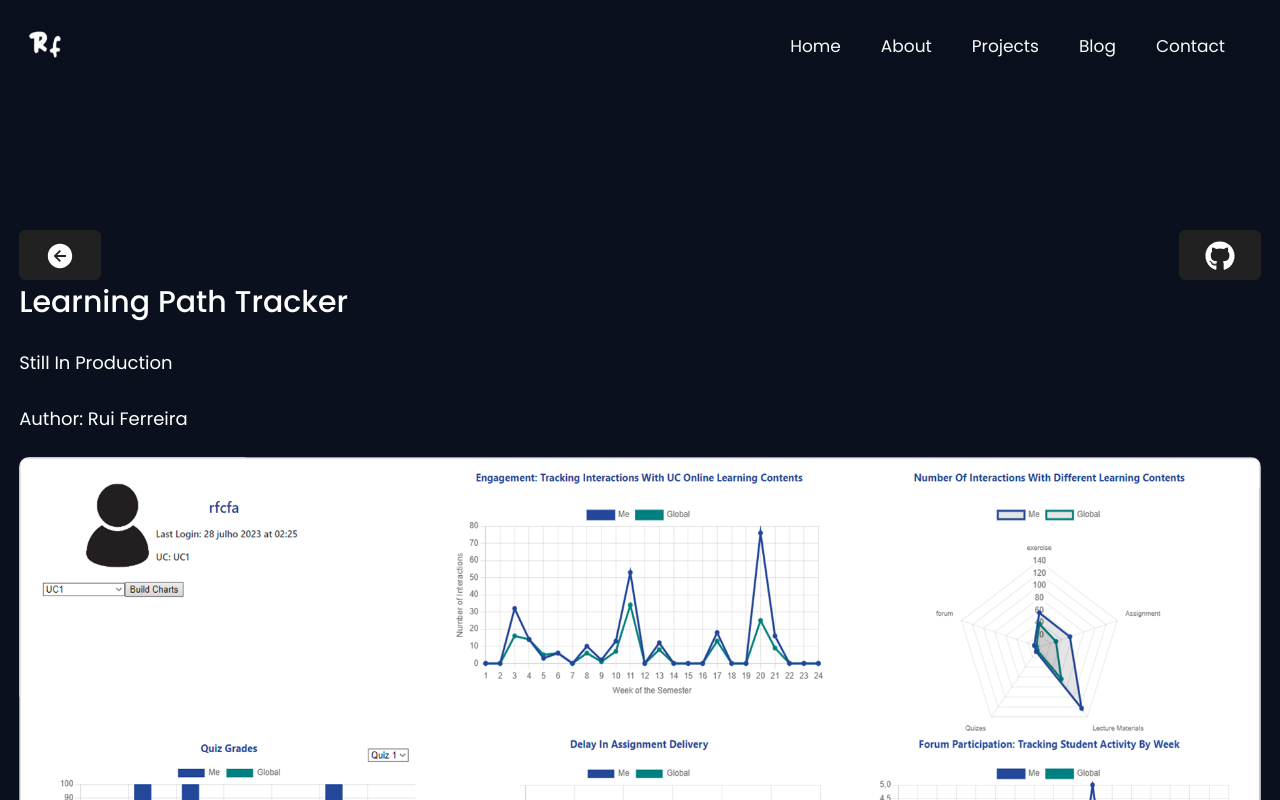
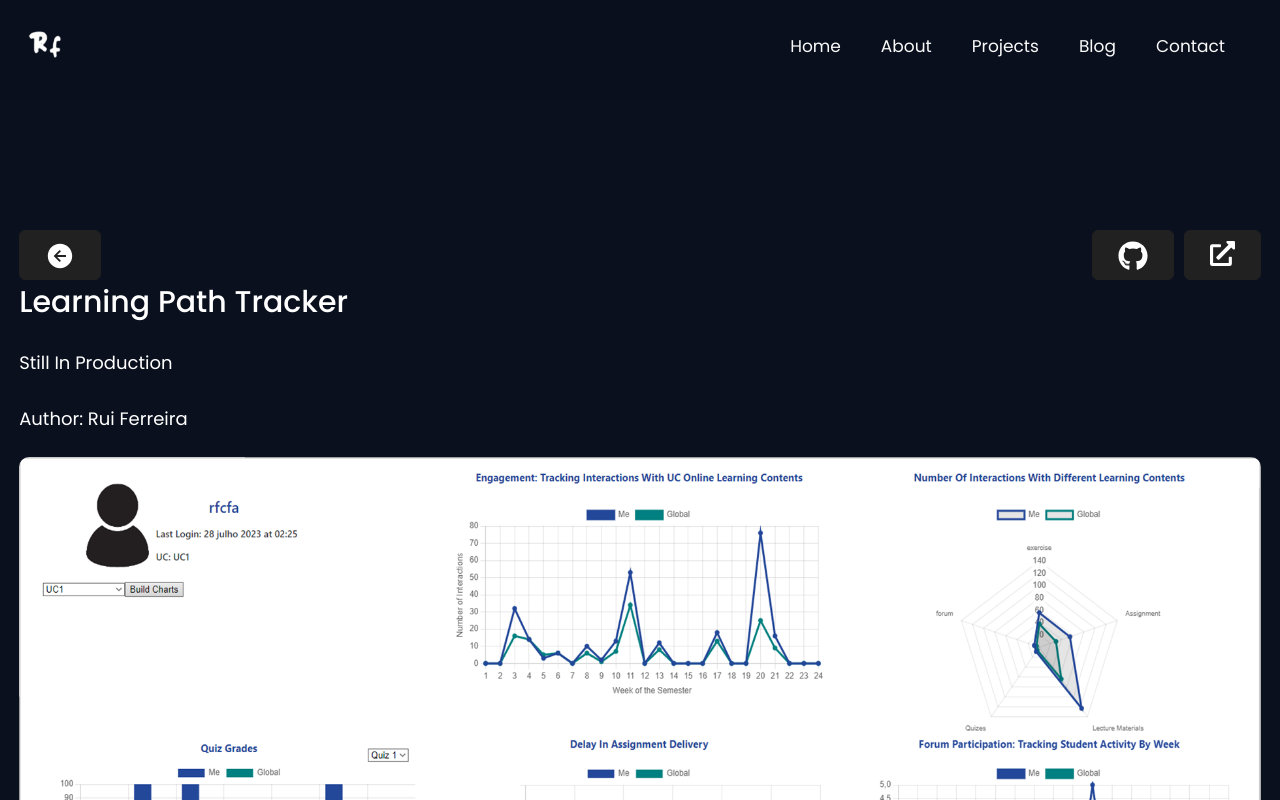
Before and after one commit to rfcfa-iscte/Blog, a React (Create React App) app: page /projects/1 in a window 1280 px wide. Shown: the top 800 px of the page. Built offline with nearby package versions, Linux system fonts and the light colour scheme.

Commit message:
button for projects git + website done

```diff
--- a/src/assets/data/data.js
+++ b/src/assets/data/data.js
@@ -187,6 +187,7 @@ export const projects = [
     text: "Still in production",
     link: "https://repositorio.iscte-iul.pt/handle/10071/29955",
     author: "Rui Ferreira",
+    site: "",
   },
   {
     id: 2,
@@ -197,6 +198,7 @@ export const projects = [
     text: "In this project....",
     link: "https://blog-mocha-three-11.vercel.app",
     author: "Rui Ferreira",
+    site: "",
   },
   {
     id: 3,
@@ -207,6 +209,7 @@ export const projects = [
     text: "Still in production",
     link: "https://github.com/rfcfa-iscte/Pokedex-helper",
     author: "Rui Ferreira",
+    site: "",
   },
   {
     id: 4,
@@ -217,5 +220,6 @@ export const projects = [
     text: "Still in production",
     link: "https://repositorio.iscte-iul.pt/handle/10071/29955",
     author: "Rui Ferreira",
+    site: "",
   },
 ];
--- a/src/pages/projects/ProjectsPages.jsx
+++ b/src/pages/projects/ProjectsPages.jsx
@@ -6,6 +6,7 @@ import { useEffect } from "react";
 import { projects } from "../../assets/data/data";
 import { FaGithub } from "react-icons/fa";
 import { IoArrowBackCircleSharp } from "react-icons/io5";
+import { FaExternalLinkAlt } from "react-icons/fa";
 
 export const ProjectsPages = () => {
   const { id } = useParams();
@@ -39,6 +40,12 @@ export const ProjectsPages = () => {
                 >
                   <FaGithub className="icon" size={30} />
                 </button>
+                <button
+                  className="button"
+                  onClick={() => window.open(projectsL.site, "_blank")}
+                >
+                  <FaExternalLinkAlt size={25} />
+                </button>
               </div>
             </div>
             <h1 className="title">{projectsL.title}</h1>
--- a/src/pages/projects/pages.css
+++ b/src/pages/projects/pages.css
@@ -15,6 +15,8 @@
 
 .p-singlePage .right {
   margin-top: 30px;
+  display: flex;
+  justify-content: flex-end;
 }
 
 .p-singlePage img {
@@ -59,3 +61,6 @@
   line-height: 1;
   padding: 10px 25px;
 }
+.p-singlePage .right button {
+  margin-left: 10px;
+}
```
